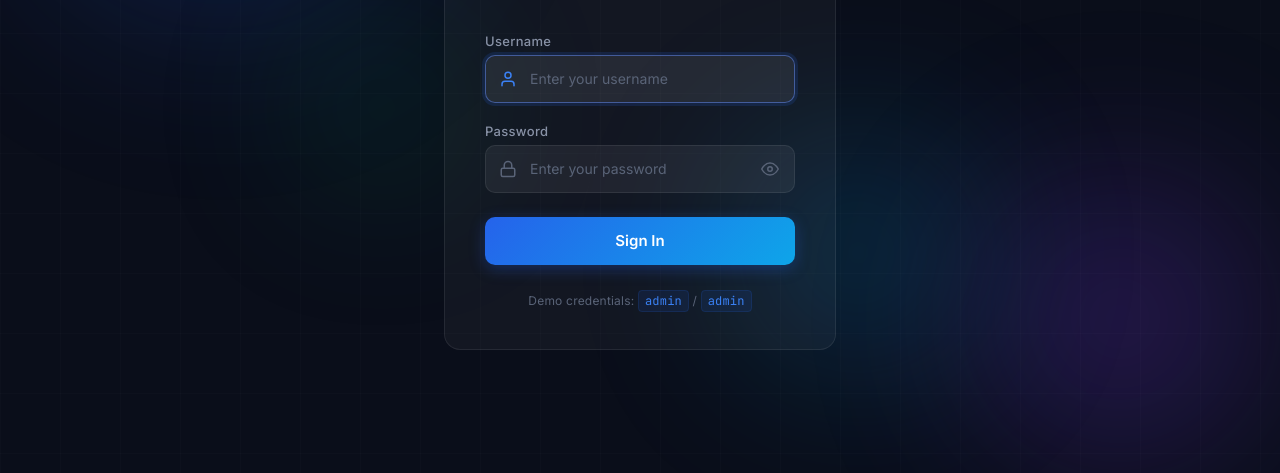
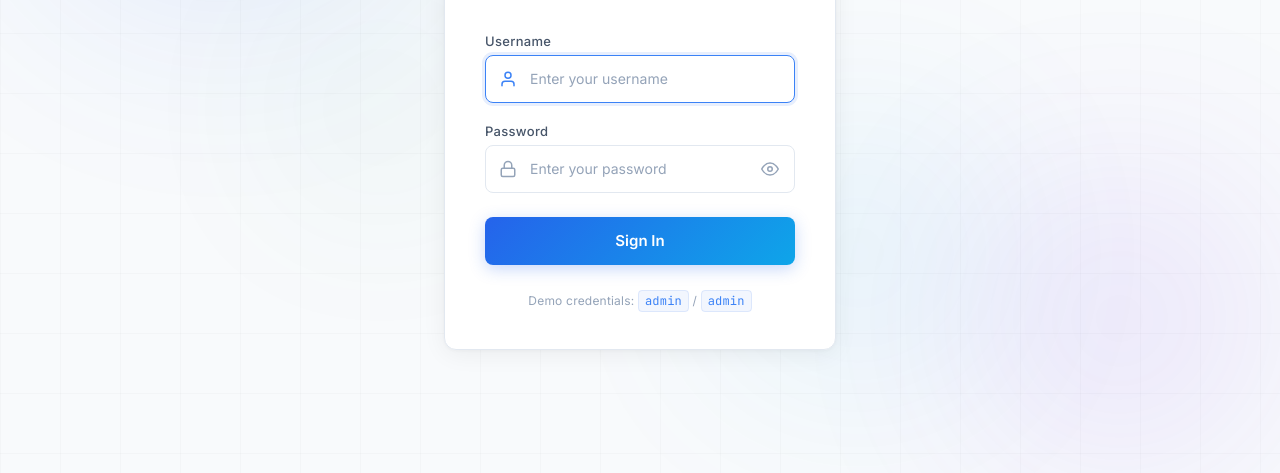
Before and after one commit to dhruvquantafons/sentinel-data-explorer, a plain HTML site: page static/login.html in a window 1280 px wide. Shown: the part 327-800 px from the top of the page. Drawn offline with Linux system fonts and the light colour scheme.

Commit message:
Login Page Changes

```diff
--- a/static/css/login.css
+++ b/static/css/login.css
@@ -1,35 +1,38 @@
 /* ================================================================
-   TeraVerify — Login Page Styles
+   TeraVerify — Login Page Styles (Light Theme — matches main app)
    ================================================================ */
 
-/* ── Design tokens (reuse from main app) ─────────────────────────── */
+/* ── Design tokens (matched from style.css) ──────────────────────── */
 :root {
-    --bg-primary:    #0a0e1a;
-    --bg-card:       rgba(255, 255, 255, 0.04);
-    --bg-card-hover: rgba(255, 255, 255, 0.08);
-    --bg-input:      rgba(255, 255, 255, 0.06);
+    --bg-primary:    #ffffff;
+    --bg-secondary:  #f8fafc;
+    --bg-card:       #ffffff;
+    --bg-input:      #ffffff;
 
-    --border:        rgba(255, 255, 255, 0.08);
-    --border-hover:  rgba(255, 255, 255, 0.15);
-    --border-focus:  rgba(99, 142, 255, 0.5);
+    --border:        #e2e8f0;
+    --border-hover:  #cbd5e1;
+    --border-focus:  #94a3b8;
 
-    --text-primary:  #e8ecf4;
-    --text-secondary:#8892a6;
-    --text-muted:    #5a6478;
+    --text-primary:  #0f172a;
+    --text-secondary:#475569;
+    --text-muted:    #94a3b8;
 
     --accent-start:  #2563eb;
     --accent-mid:    #3b82f6;
     --accent-end:    #0ea5e9;
     --success:       #059669;
-    --error:         #ef4444;
+    --warning:       #d97706;
+    --error:         #dc2626;
 
-    --radius:        16px;
-    --radius-sm:     10px;
+    --radius:        12px;
+    --radius-sm:     8px;
     --ease:          cubic-bezier(.4, 0, .2, 1);
     --speed:         .3s;
 
     --font-sans:     'Inter', -apple-system, BlinkMacSystemFont, sans-serif;
     --font-mono:     'JetBrains Mono', 'Fira Code', monospace;
+
+    color-scheme: light;
 }
 
 /* ── Reset ───────────────────────────────────────────────────────── */
@@ -37,7 +40,7 @@
 
 body {
     font-family: var(--font-sans);
-    background: var(--bg-primary);
+    background: var(--bg-secondary);
     color: var(--text-primary);
     height: 100vh;
     overflow: hidden;
@@ -60,8 +63,8 @@ body {
 .orb {
     position: absolute;
     border-radius: 50%;
-    filter: blur(80px);
-    opacity: 0.35;
+    filter: blur(100px);
+    opacity: 0.18;
 }
 
 .orb-1 {
@@ -129,8 +132,8 @@ body {
     z-index: 1;
     pointer-events: none;
     background-image:
-        linear-gradient(rgba(255,255,255,0.015) 1px, transparent 1px),
-        linear-gradient(90deg, rgba(255,255,255,0.015) 1px, transparent 1px);
+        linear-gradient(rgba(0,0,0,0.018) 1px, transparent 1px),
+        linear-gradient(90deg, rgba(0,0,0,0.018) 1px, transparent 1px);
     background-size: 60px 60px;
 }
 
@@ -158,11 +161,10 @@ body {
 /* ── Login card ──────────────────────────────────────────────────── */
 .login-card {
     background: var(--bg-card);
-    backdrop-filter: blur(40px) saturate(1.5);
-    -webkit-backdrop-filter: blur(40px) saturate(1.5);
     border: 1px solid var(--border);
     border-radius: var(--radius);
     padding: 48px 40px 40px;
+    box-shadow: 0 4px 24px rgba(0, 0, 0, 0.06), 0 1px 4px rgba(0, 0, 0, 0.04);
     transition: transform 0.6s var(--ease), opacity 0.6s var(--ease);
 }
 
@@ -188,14 +190,14 @@ body {
     background: linear-gradient(135deg, var(--accent-start), var(--accent-end));
     color: #fff;
     box-shadow:
-        0 0 0 1px rgba(255,255,255,0.1),
-        0 8px 32px rgba(37, 99, 235, 0.35);
+        0 0 0 1px rgba(37, 99, 235, 0.15),
+        0 8px 32px rgba(37, 99, 235, 0.2);
     animation: pulse-ring 3s ease-in-out infinite;
 }
 
 @keyframes pulse-ring {
-    0%, 100% { box-shadow: 0 0 0 1px rgba(255,255,255,0.1), 0 8px 32px rgba(37, 99, 235, 0.35); }
-    50% { box-shadow: 0 0 0 1px rgba(255,255,255,0.15), 0 12px 48px rgba(37, 99, 235, 0.5); }
+    0%, 100% { box-shadow: 0 0 0 1px rgba(37, 99, 235, 0.15), 0 8px 32px rgba(37, 99, 235, 0.2); }
+    50% { box-shadow: 0 0 0 1px rgba(37, 99, 235, 0.2), 0 12px 48px rgba(37, 99, 235, 0.3); }
 }
 
 /* ── Title ───────────────────────────────────────────────────────── */
@@ -204,10 +206,7 @@ body {
     font-size: 28px;
     font-weight: 700;
     letter-spacing: -0.5px;
-    background: linear-gradient(135deg, var(--text-primary) 0%, var(--text-secondary) 100%);
-    -webkit-background-clip: text;
-    -webkit-text-fill-color: transparent;
-    background-clip: text;
+    color: var(--text-primary);
     margin-bottom: 4px;
 }
 
@@ -275,18 +274,11 @@ body {
 
 .form-input:hover {
     border-color: var(--border-hover);
-    background: var(--bg-card-hover);
 }
 
 .form-input:focus {
-    border-color: var(--border-focus);
-    background: var(--bg-card-hover);
-    box-shadow: 0 0 0 3px rgba(37, 99, 235, 0.15);
-}
-
-.form-input:focus ~ .input-icon,
-.form-input:focus + .input-icon {
-    color: var(--accent-mid);
+    border-color: var(--accent-mid);
+    box-shadow: 0 0 0 3px rgba(37, 99, 235, 0.1);
 }
 
 .input-wrapper:focus-within .input-icon {
@@ -311,7 +303,7 @@ body {
 
 .toggle-password:hover {
     color: var(--text-secondary);
-    background: rgba(255,255,255,0.06);
+    background: var(--bg-secondary);
 }
 
 /* ── Error message ───────────────────────────────────────────────── */
@@ -320,10 +312,10 @@ body {
     align-items: center;
     gap: 8px;
     padding: 12px 14px;
-    background: rgba(239, 68, 68, 0.08);
-    border: 1px solid rgba(239, 68, 68, 0.2);
+    background: #fef2f2;
+    border: 1px solid #fecaca;
     border-radius: var(--radius-sm);
-    color: #fca5a5;
+    color: var(--error);
     font-size: 13px;
     font-weight: 500;
     animation: shake-in 0.3s var(--ease);
@@ -355,7 +347,7 @@ body {
     cursor: pointer;
     overflow: hidden;
     transition: all var(--speed) var(--ease);
-    box-shadow: 0 4px 16px rgba(37, 99, 235, 0.3);
+    box-shadow: 0 4px 16px rgba(37, 99, 235, 0.25);
     margin-top: 4px;
 }
 
@@ -363,14 +355,14 @@ body {
     content: '';
     position: absolute;
     inset: 0;
-    background: linear-gradient(135deg, transparent 0%, rgba(255,255,255,0.15) 50%, transparent 100%);
+    background: linear-gradient(135deg, transparent 0%, rgba(255,255,255,0.2) 50%, transparent 100%);
     transform: translateX(-100%);
     transition: transform 0.6s var(--ease);
 }
 
 .login-btn:hover:not(:disabled) {
     transform: translateY(-1px);
-    box-shadow: 0 8px 24px rgba(37, 99, 235, 0.4);
+    box-shadow: 0 8px 24px rgba(37, 99, 235, 0.35);
 }
 
 .login-btn:hover:not(:disabled)::before {
@@ -379,7 +371,7 @@ body {
 
 .login-btn:active:not(:disabled) {
     transform: translateY(0);
-    box-shadow: 0 2px 8px rgba(37, 99, 235, 0.3);
+    box-shadow: 0 2px 8px rgba(37, 99, 235, 0.2);
 }
 
 .login-btn:disabled {
@@ -435,10 +427,10 @@ body {
     font-family: var(--font-mono);
     font-size: 12px;
     color: var(--accent-mid);
-    background: rgba(37, 99, 235, 0.1);
+    background: rgba(37, 99, 235, 0.06);
     padding: 2px 6px;
     border-radius: 4px;
-    border: 1px solid rgba(37, 99, 235, 0.15);
+    border: 1px solid rgba(37, 99, 235, 0.1);
 }
 
 /* ── Responsive ──────────────────────────────────────────────────── */
```
